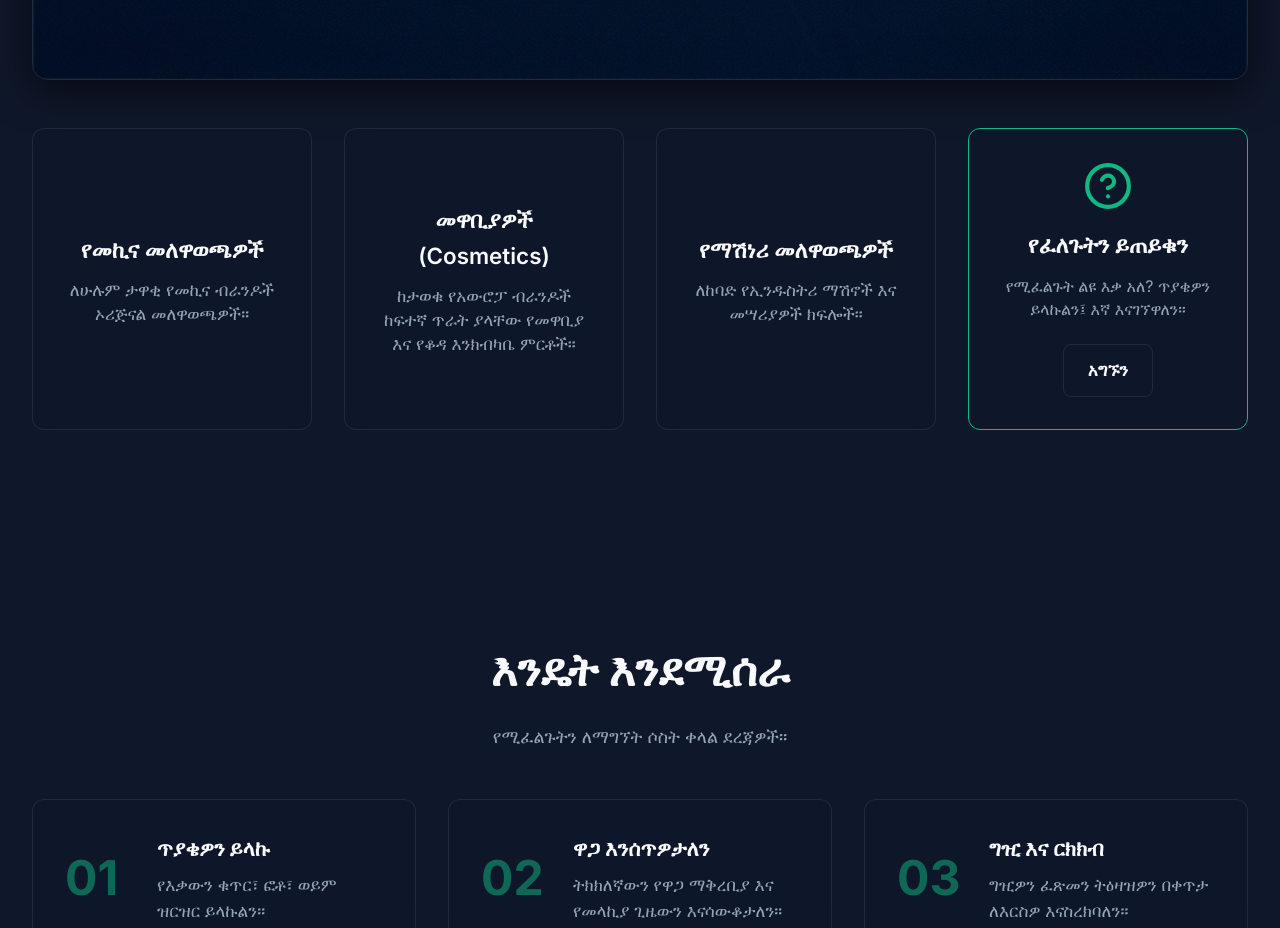
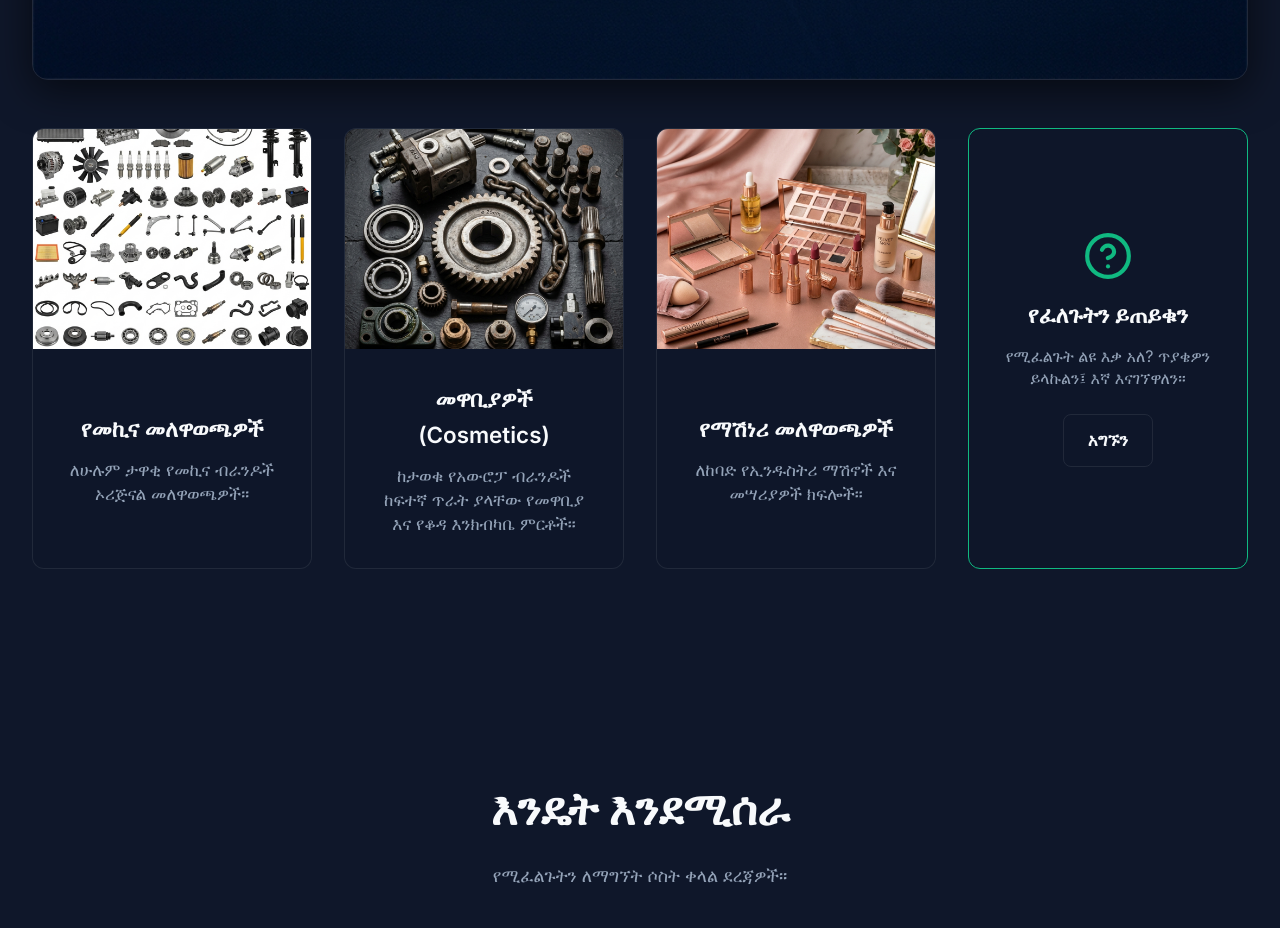
Before and after one commit to ysmjone-max/Tolo12.com, a React (Vite) app: page / in a window 1280 px wide. Shown: the part 2340-3268 px from the top of the page. Built offline with nearby package versions, Linux system fonts and the light colour scheme.

Commit message:
UI: Add images to supply category cards with magnification hover effect

```diff
--- a/src/App.css
+++ b/src/App.css
@@ -208,6 +208,14 @@ section {
 .supply-card:hover {
   transform: translateY(-5px);
   border-color: var(--color-accent-green);
+}
+
+.supply-card-img {
+  transition: transform 0.4s cubic-bezier(0.175, 0.885, 0.32, 1.275);
+}
+
+.supply-card:hover .supply-card-img {
+  transform: scale(1.15);
 }
 
 .supply-icon {
--- a/src/App.jsx
+++ b/src/App.jsx
@@ -16,6 +16,9 @@ import { FaFacebook, FaInstagram, FaTiktok, FaTelegram, FaCar, FaWhatsapp } from
 import { SiToyota, SiHyundai, SiKia, SiVolkswagen, SiFord, SiBmw, SiSuzuki, SiCaterpillar } from "react-icons/si";
 import heroBg from './assets/hero-bg.png';
 import imgCover from './assets/tolo12_cover.png';
+import imgCatCar from './assets/cat-car.png';
+import imgCatMachine from './assets/cat-machine.png';
+import imgCatCosmetics from './assets/cat-cosmetics.png';
 import { useLanguage } from './LanguageContext';
 
 // Reusable Scroll Reveal Component
@@ -168,14 +171,22 @@ function App() {
           </Reveal>
 
           <div className="supply-grid-4">
-            {t.supply.categories.slice(0, 3).map((cat, index) => (
-              <Reveal key={index}>
-                <div className="supply-card glass-panel" style={{ padding: '2rem', height: '100%', display: 'flex', flexDirection: 'column', justifyContent: 'center' }}>
-                  <h3 className="supply-title" style={{ fontSize: '1.4rem' }}>{cat.title}</h3>
-                  <p style={{ color: 'var(--color-text-muted)', marginTop: '0.75rem', lineHeight: 1.4 }}>{cat.desc}</p>
-                </div>
-              </Reveal>
-            ))}
+            {t.supply.categories.slice(0, 3).map((cat, index) => {
+              const catImages = [imgCatCar, imgCatMachine, imgCatCosmetics];
+              return (
+                <Reveal key={index}>
+                  <div className="supply-card glass-panel" style={{ padding: '0', height: '100%', display: 'flex', flexDirection: 'column', overflow: 'hidden' }}>
+                    <div className="supply-card-img-wrapper" style={{ overflow: 'hidden', height: '220px', width: '100%' }}>
+                      <img src={catImages[index]} alt={cat.title} className="supply-card-img" style={{ width: '100%', height: '100%', objectFit: 'cover' }} />
+                    </div>
+                    <div style={{ padding: '2rem', display: 'flex', flexDirection: 'column', flex: 1, justifyContent: 'center' }}>
+                      <h3 className="supply-title" style={{ fontSize: '1.4rem' }}>{cat.title}</h3>
+                      <p style={{ color: 'var(--color-text-muted)', marginTop: '0.75rem', lineHeight: 1.4 }}>{cat.desc}</p>
+                    </div>
+                  </div>
+                </Reveal>
+              );
+            })}
 
             {/* Custom Request Card */}
             <Reveal>
```
Also changed, not shown: src/assets/cat-car.png.
